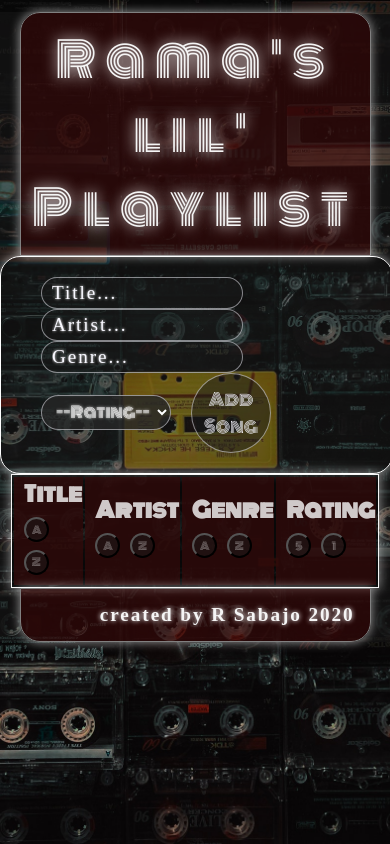
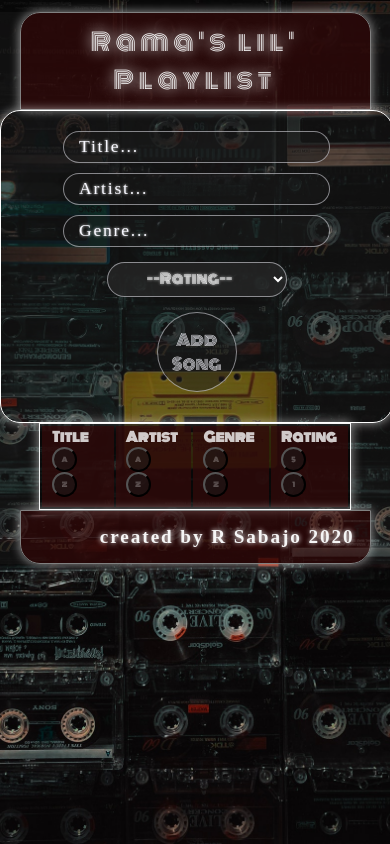
Before and after one commit to R-Sabajo/5-React-Playlist, a React (Create React App) app in the folder mysongs/: page / in a window 390 px wide. Built offline with nearby package versions, Linux system fonts and the light colour scheme; no server answers; a web font is replaced by a local one.

Commit message:
mobile responsive

```diff
--- a/mysongs/src/App.css
+++ b/mysongs/src/App.css
@@ -237,6 +237,7 @@ input:focus {
   border-radius: 0px 0px 20px 20px;
   width: 90vw;
   margin: auto;
+  margin-bottom: 3%;
 }
 
 @keyframes jiggle {
@@ -268,3 +269,68 @@ input:focus {
     transform: translate(0px);
   }
 }
+
+@media only screen and (max-width: 1050px) {
+  .Header {
+    text-align: center;
+    font-size: 1.5em;
+    padding: 10px;
+    width: 90vw;
+    margin: auto;
+    margin-top: 3%;
+  }
+
+  .Songform {
+    display: flex;
+    flex-direction: column;
+    align-items: center;
+    height: auto;
+    width: 90vw;
+    color: black;
+    margin: auto;
+    padding: 20px;
+    border-radius: 20px;
+    font-size: 1.1em;
+  }
+
+  .Songform input {
+    padding-left: 15px;
+    height: 30px;
+    width: 240px;
+    margin: 0px 0px 10px 0px;
+  }
+
+  #add-song-btn {
+    height: 80px;
+    width: 80px;
+    margin: 10px 0px;
+  }
+
+  #rating {
+    height: 35px;
+    width: 180px;
+    padding-left: 35px;
+    margin: 5px 0px;
+  }
+
+  .table {
+    width: 80vw;
+    background-color: rgba(0, 0, 0, 0.555);
+    border: 1px solid whitesmoke;
+    box-shadow: 0px 0px 10px 1px rgba(255, 255, 255, 0.507);
+    margin: auto;
+    color: rgba(255, 255, 255, 0.794);
+    text-align: left;
+    font-size: x-small;
+  }
+
+  .del-btn {
+    font-family: var(--font4);
+    font-size: 0.6em;
+    background-color: rgba(61, 0, 0, 0.746);
+    text-shadow: none;
+    height: 25px;
+    width: 25px;
+    margin: 0px 15px;
+  }
+}
--- a/mysongs/src/components/SongOverview.js
+++ b/mysongs/src/components/SongOverview.js
@@ -34,8 +34,12 @@ class SongOverview extends Component {
       .catch(error => console.log(error));
   }
 
-  async componentDidMount() {
-    this.getSongs();
+  componentDidMount() {
+    this.timerID = setInterval(() => this.getSongs(), 3000);
+  }
+
+  componentWillUnmount() {
+    clearInterval(this.timerID);
   }
 
   handleAddSong(song) {
```
